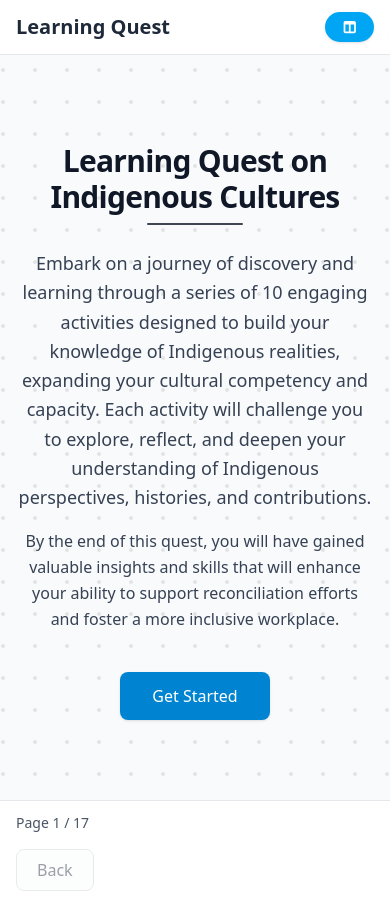
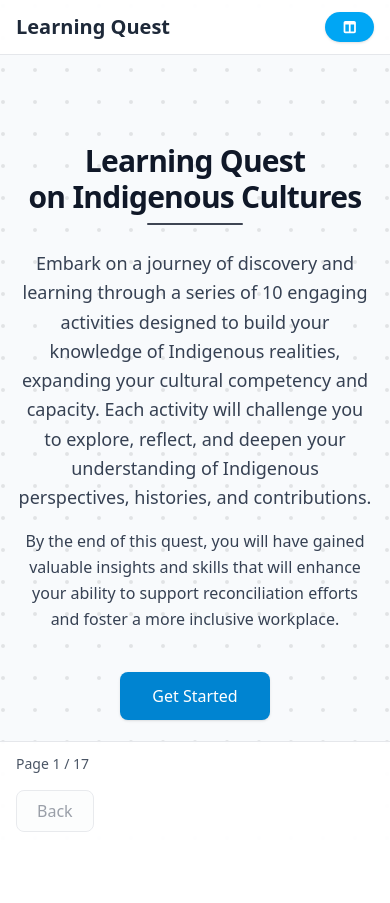
Before and after one commit to abdallahaac/IL-learning-quest-mac, a React (Vite) app: page / in a window 390 px wide. Built offline with nearby package versions, Linux system fonts and the light colour scheme.

Commit message:
added changes

```diff
--- a/src/AppShell.jsx
+++ b/src/AppShell.jsx
@@ -4,7 +4,7 @@ import { useScorm } from "./contexts/ScormContext.jsx";
 import useHashRoute from "./hooks/useHashRoute.js";
 import { buildPages } from "./utils/pages.js";
 import { pageThemes, activityThemes } from "./constants/themes.js";
-
+import useEdgeOffsets from "./hooks/useEdgeOffsets.js";
 import Header from "./components/Header.jsx";
 import Footer from "./components/Footer.jsx";
 import TransitionView from "./components/TransitionView.jsx";
@@ -223,19 +223,19 @@ export default function AppShell() {
 
 	// Morph order: starts as dots on page 0, then plus → grid → plus → dots → …
 	const BG_SEQUENCE = ["dots", "plus", "grid", "plus", "dots"];
+	const { header, footer } = useEdgeOffsets(12); // 12px safety buffer
 
 	return (
 		<div className={`relative min-h-screen flex flex-col ${themeClass}`}>
-			{/* Persistent morphing background behind everything */}
+			{/* Background stays */}
 			<PatternMorph pageIndex={state.pageIndex} sequence={BG_SEQUENCE} />
 
-			{/* Header (kept mounted; optionally fades while cover intro runs) */}
+			{/* Header (STICKY) */}
 			<div
 				aria-hidden={isCover && coverIntroActive}
 				className={
 					isCover && coverIntroActive ? chromeHiddenClasses : chromeShownClasses
 				}
-				style={{ zIndex: 10 }}
 			>
 				<Header
 					siteTitle={siteTitle}
@@ -244,26 +244,29 @@ export default function AppShell() {
 					activityIndex={currentPage.activityIndex}
 					totalActivities={activityTotal}
 					onHome={() => gotoPage(0)}
-					onContents={() => gotoPage(1)} // <-- NEW
+					onContents={() => gotoPage(1)}
 				/>
 			</div>
 
-			{/* Main view */}
-			<div style={{ zIndex: 10 }}>
-				<TransitionView screenKey={`page-${state.pageIndex}`}>
-					{pageContent}
-				</TransitionView>
-			</div>
+			{/* MAIN — absolutely no top padding/margin here */}
+			<main className="flex-1 overflow-y-auto relative">
+				{/* No top margin/padding here either */}
+				<div style={{ zIndex: 10 }}>
+					<TransitionView screenKey={`page-${state.pageIndex}`}>
+						{pageContent}
+					</TransitionView>
+				</div>
 
-			{/* Footer (kept mounted; optionally fades while cover intro runs) */}
+				{/* Spacer so fixed footer never overlaps content (doesn't move overlays) */}
+				<div aria-hidden className="h-24 sm:h-20" />
+			</main>
+
+			{/* Footer (FIXED) */}
 			<div
 				aria-hidden={isCover && coverIntroActive}
 				className={
-					(isCover && coverIntroActive
-						? chromeHiddenClasses
-						: chromeShownClasses) + " mt-auto"
+					isCover && coverIntroActive ? chromeHiddenClasses : chromeShownClasses
 				}
-				style={{ zIndex: 10 }}
 			>
 				<Footer
 					pageIndex={state.pageIndex}
@@ -273,7 +276,7 @@ export default function AppShell() {
 					finished={state.finished}
 					showPrev={state.pageIndex > 0}
 					showNext={state.pageIndex > 0 && state.pageIndex < totalPages - 1}
-					nextLabel={getNextLabel()} // <-- NEW
+					nextLabel={getNextLabel()}
 				/>
 			</div>
 		</div>
--- a/src/components/Footer.jsx
+++ b/src/components/Footer.jsx
@@ -15,8 +15,8 @@ export default function Footer({
 
 	return (
 		<footer
-			className="mt-auto bg-white/90 backdrop-blur border-t border-gray-200"
-			role="contentinfo"
+			id="app-footer"
+			className="fixed bottom-0 left-0 w-full z-50 bg-white/90 backdrop-blur border-t border-gray-200"
 		>
 			<div className="max-w-5xl mx-auto px-4 py-3 flex flex-col gap-2 sm:flex-row sm:items-center sm:justify-between">
 				<span className="text-sm text-gray-600">
--- a/src/components/Header.jsx
+++ b/src/components/Header.jsx
@@ -17,7 +17,7 @@ export default function Header({
 
 	return (
 		<header
-			className="sticky top-0 z-20 bg-white/90 backdrop-blur border-b border-gray-200"
+			className="sticky top-0 z-50 bg-white/90 backdrop-blur border-b border-gray-200"
 			role="banner"
 		>
 			<div className="max-w-5xl mx-auto px-4 py-3 flex items-center justify-between gap-3">
--- a/src/components/IntroPage.jsx
+++ b/src/components/IntroPage.jsx
@@ -71,6 +71,7 @@ export default function IntroPage({ content }) {
 
 			{/* content */}
 			<div className="relative z-10 max-w-5xl mx-auto px-4 sm:px-6 lg:px-8 py-10 sm:py-12 space-y-10">
+				{" "}
 				{/* Section: Introduction */}
 				<motion.section
 					role="region"
@@ -121,7 +122,6 @@ export default function IntroPage({ content }) {
 						</div>
 					</dl>
 				</motion.section>
-
 				{/* Section: What is the Learning Quest… */}
 				<motion.section
 					role="region"
@@ -145,7 +145,6 @@ export default function IntroPage({ content }) {
 						</p>
 					))}
 				</motion.section>
-
 				{/* Section: How does the Learning Quest work? */}
 				<section role="region" aria-labelledby="how-section">
 					<h3
@@ -203,7 +202,6 @@ export default function IntroPage({ content }) {
 						})}
 					</ol>
 				</section>
-
 				{/* Tip */}
 				<div className="bg-white/95 backdrop-blur-sm rounded-xl border border-gray-200 p-4 sm:p-5 shadow-sm">
 					<p className="text-sm text-gray-700">
--- /dev/null
+++ b/src/hooks/useEdgeOffsets.js
@@ -0,0 +1,35 @@
+// src/hooks/useEdgeOffsets.js
+import { useLayoutEffect, useState } from "react";
+
+export default function useEdgeOffsets(extra = 12) {
+	const [sizes, setSizes] = useState({ header: 0, footer: 0 });
+
+	useLayoutEffect(() => {
+		const headerEl = document.getElementById("app-header");
+		const footerEl = document.getElementById("app-footer");
+
+		const read = () => {
+			const header = (headerEl?.offsetHeight ?? 0) + extra;
+			const footer = (footerEl?.offsetHeight ?? 0) + extra;
+			setSizes({ header, footer });
+			// expose as CSS vars so pages can use them
+			const r = document.documentElement;
+			r.style.setProperty("--header-h", `${header}px`);
+			r.style.setProperty("--footer-h", `${footer}px`);
+		};
+
+		read();
+
+		const ro = new ResizeObserver(read);
+		headerEl && ro.observe(headerEl);
+		footerEl && ro.observe(footerEl);
+		window.addEventListener("resize", read);
+
+		return () => {
+			ro.disconnect();
+			window.removeEventListener("resize", read);
+		};
+	}, [extra]);
+
+	return sizes;
+}
--- a/src/pages/CoverPage.jsx
+++ b/src/pages/CoverPage.jsx
@@ -14,7 +14,7 @@ export default function CoverPage({ content, onStart, onIntroActiveChange }) {
 	const reduceMotion = useReducedMotion();
 
 	const INTRO_OPTS = {
-		lines: ["Learning Quest on ", "Indigenous Cultures "],
+		lines: ["Learning Quest ", " on Indigenous Cultures "],
 		width: 1100,
 		height: 360,
 		fontSizeTop: 80,
@@ -243,9 +243,21 @@ function CoverBody({
 		</div>
 	);
 }
-
 function splitTitle(t) {
 	if (!t) return ["", ""];
+
+	// Prefer splitting before "on Indigenous Cultures"
+	const re = /\s+on\s+Indigenous\s+Cultures/i;
+	const m = t.match(re);
+	if (m && m.index != null) {
+		const idx = m.index; // start of the space before "on"
+		// slice so line 2 starts at "on Indigenous Cultures"
+		const before = t.slice(0, idx).trimEnd();
+		const after = t.slice(idx).trimStart();
+		return [before, after];
+	}
+
+	// Fallback: your original balanced split
 	if (t.length < 26) return [t, ""];
 	const mid = Math.floor(t.length / 2);
 	const left = t.lastIndexOf(" ", mid);
@@ -260,5 +272,6 @@ function splitTitle(t) {
 			: Math.abs(mid - left) < Math.abs(right - mid)
 			? left
 			: right;
+
 	return [t.slice(0, idx), t.slice(idx + 1)];
 }
```
